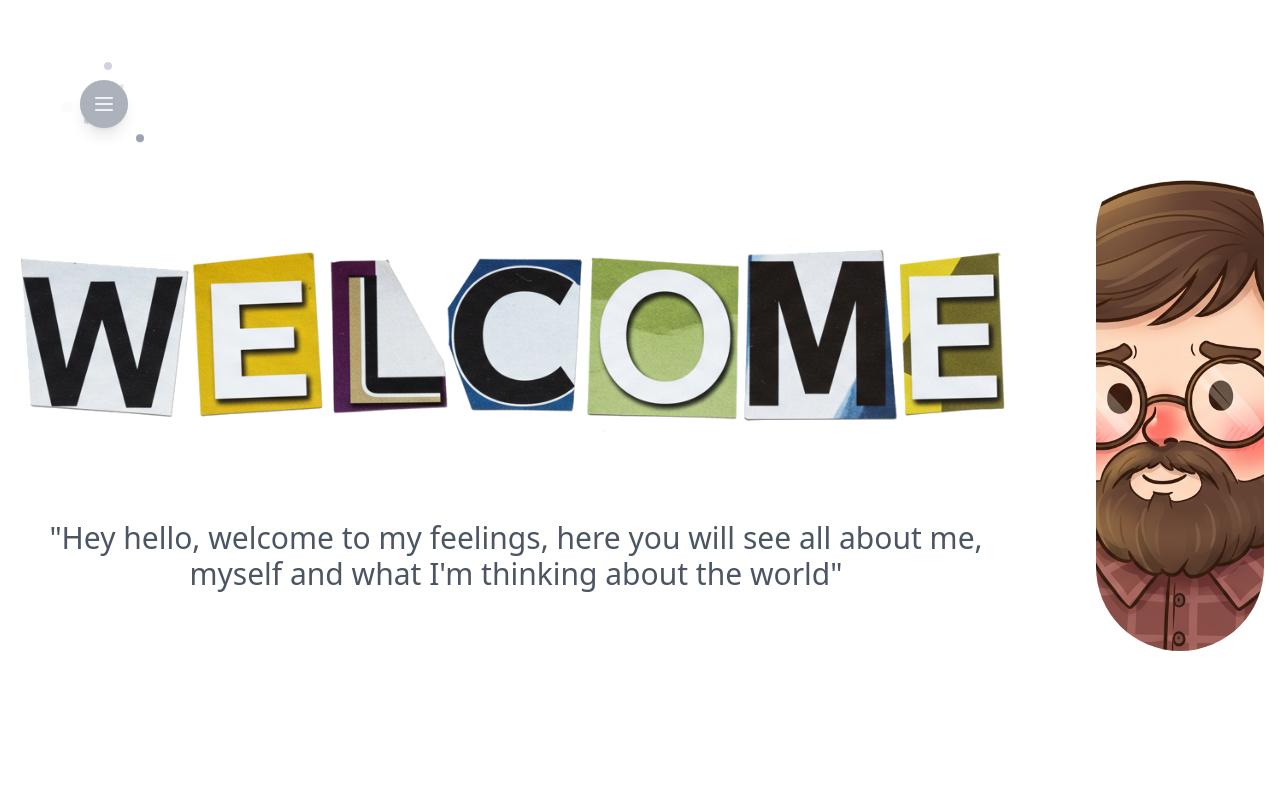
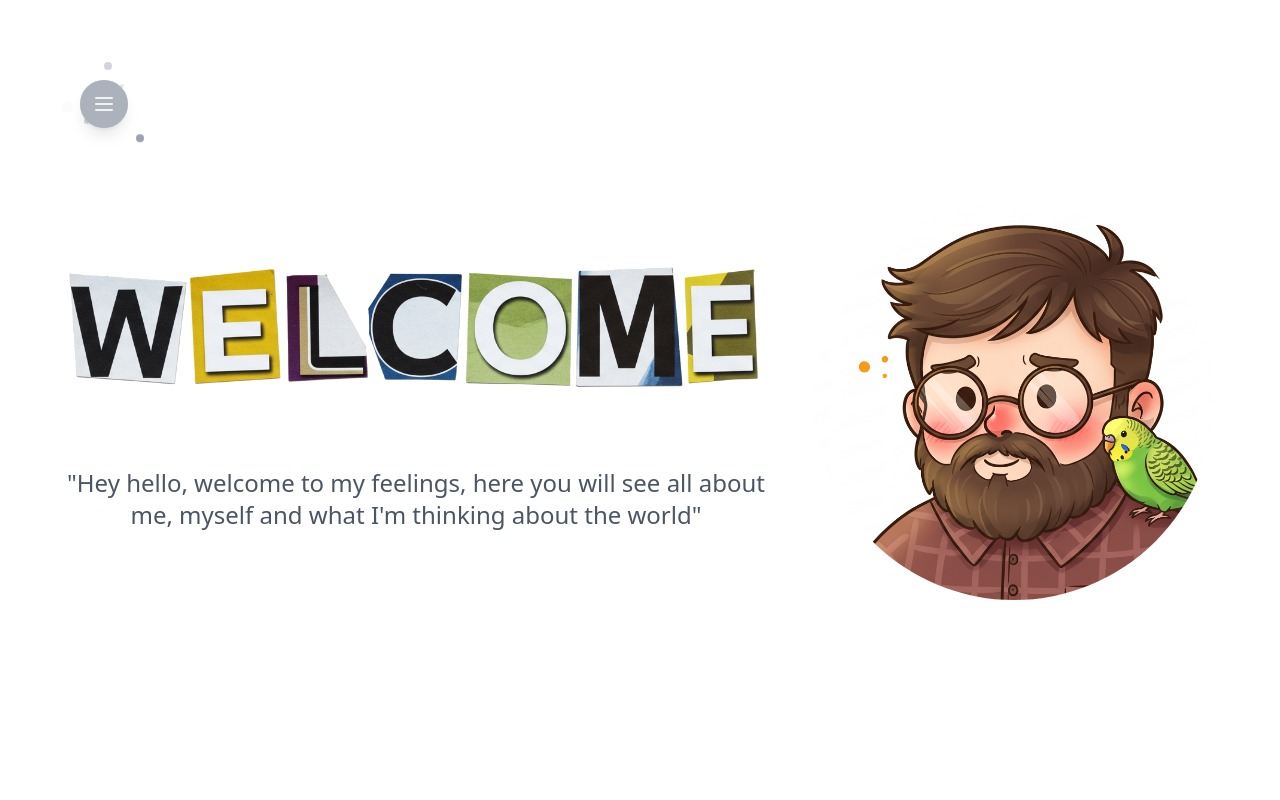
Before and after one commit to EdgarAnt/EdgarAnt.github.io, a React (Vite) app: page / in a window 1280 px wide. Shown: the top 800 px of the page. Built offline with nearby package versions, Linux system fonts and the light colour scheme.

Commit message:
Reduce image sizes in desktop view for blog and history sections

```diff
--- a/src/pages/Welcome.jsx
+++ b/src/pages/Welcome.jsx
@@ -69,18 +69,18 @@ const Welcome = () => {
 
             {/* Primera sección */}
             <section id="home" className="flex items-center justify-center min-h-screen px-4">
-                <div className="flex flex-col-reverse lg:flex-row items-center lg:items-start space-y-8 lg:space-y-0 lg:space-x-20">
-                    <div className="flex flex-col mt-24">
+                <div className="flex flex-col-reverse lg:flex-row items-center lg:items-start space-y-8 lg:space-y-0 lg:space-x-12">
+                    <div className="flex flex-col mt-20 lg:mt-16">
                         <img
                             src={IMAGES.WELCOME}
                             alt="Welcome Text"
-                            className="w-full lg:w-[1000px] mb-2 lg:mb-6"
+                            className="w-full lg:w-[700px] mb-2 lg:mb-6"
                         />
-                        <p className="text-lg sm:text-xl lg:text-3xl text-gray-600 font-inter w-full lg:w-[1000px] h-auto lg:h-[72px] mt-16 text-center mx-auto">
+                        <p className="text-lg sm:text-xl lg:text-2xl text-gray-600 font-inter w-full lg:w-[700px] h-auto lg:h-[72px] mt-12 text-center mx-auto">
                             "Hey hello, welcome to my feelings, here you will see all about me, myself and what I'm thinking about the world"
                         </p>
                     </div>
-                    <div className="-mt-20 relative">
+                    <div className="-mt-16 lg:-mt-10 relative">
                         <div
                             className="absolute inset-0 z-0 cursor-pointer"
                             onClick={() => setIsModalOpen(true)}
@@ -89,7 +89,7 @@ const Welcome = () => {
                         <img
                             src={IMAGES.ME}
                             alt="Welcome"
-                            className="relative z-10 w-[300px] h-[300px] lg:w-[502px] lg:h-[502px] rounded-full object-cover cursor-pointer transition-transform hover:scale-105"
+                            className="relative z-10 w-[300px] h-[300px] lg:w-[400px] lg:h-[400px] rounded-full object-cover cursor-pointer transition-transform hover:scale-105"
                             onClick={() => setShowImageQuote(true)}
                         />
                     </div>
@@ -122,7 +122,7 @@ const Welcome = () => {
                     <div className="flex flex-col lg:flex-row items-center justify-between w-full mb-8 lg:mb-12">
                         {/* COOL_GIF primero en móvil */}
                         <div className="w-full lg:w-1/2 order-1 lg:order-2 mb-4 lg:mb-0 flex justify-center">
-                            <div className="relative w-[350px] h-[350px] md:w-[500px] md:h-[500px] lg:w-[600px] lg:h-[600px]">
+                            <div className="relative w-[350px] h-[350px] md:w-[500px] md:h-[500px] lg:w-[450px] lg:h-[450px]">
                                 <img
                                     src={IMAGES.COOL_GIF}
                                     alt="Blog Character"
@@ -133,7 +133,7 @@ const Welcome = () => {
 
                         {/* BLOG_GIF segundo en móvil */}
                         <div className="w-full lg:w-1/2 order-2 lg:order-1 flex justify-center -mt-36 md:-mt-48 lg:mt-0">
-                            <div className="relative w-[350px] h-[350px] md:w-[500px] md:h-[500px] lg:w-[600px] lg:h-[600px]">
+                            <div className="relative w-[350px] h-[350px] md:w-[500px] md:h-[500px] lg:w-[450px] lg:h-[450px]">
                                 <img
                                     src={IMAGES.BLOG_GIF}
                                     alt="My Blog"
@@ -174,7 +174,7 @@ const Welcome = () => {
                         <img
                             src="/images/Dreams.png"
                             alt="Dreams"
-                            className="w-full max-w-[1000px] h-auto object-contain mb-6"
+                            className="w-full max-w-[600px] h-auto object-contain mb-6"
                         />
                     </picture>
                     <div>
```
